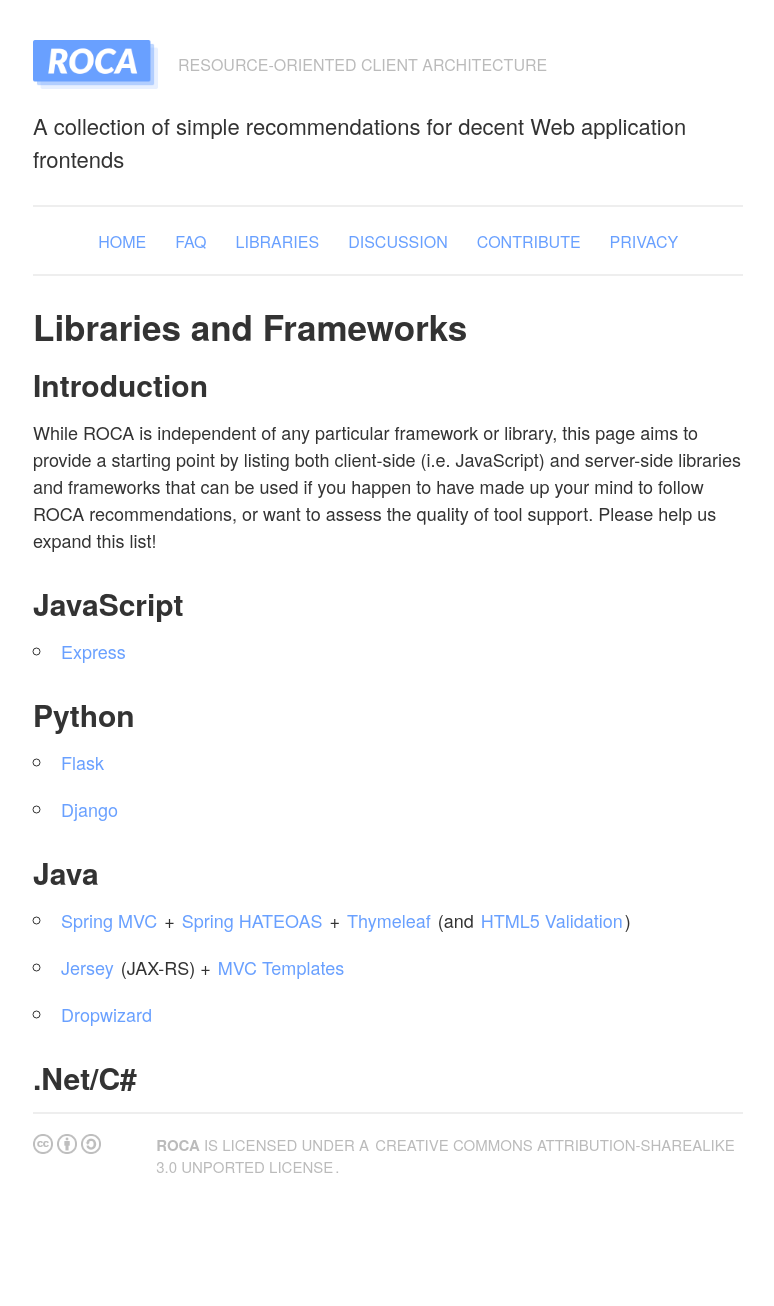
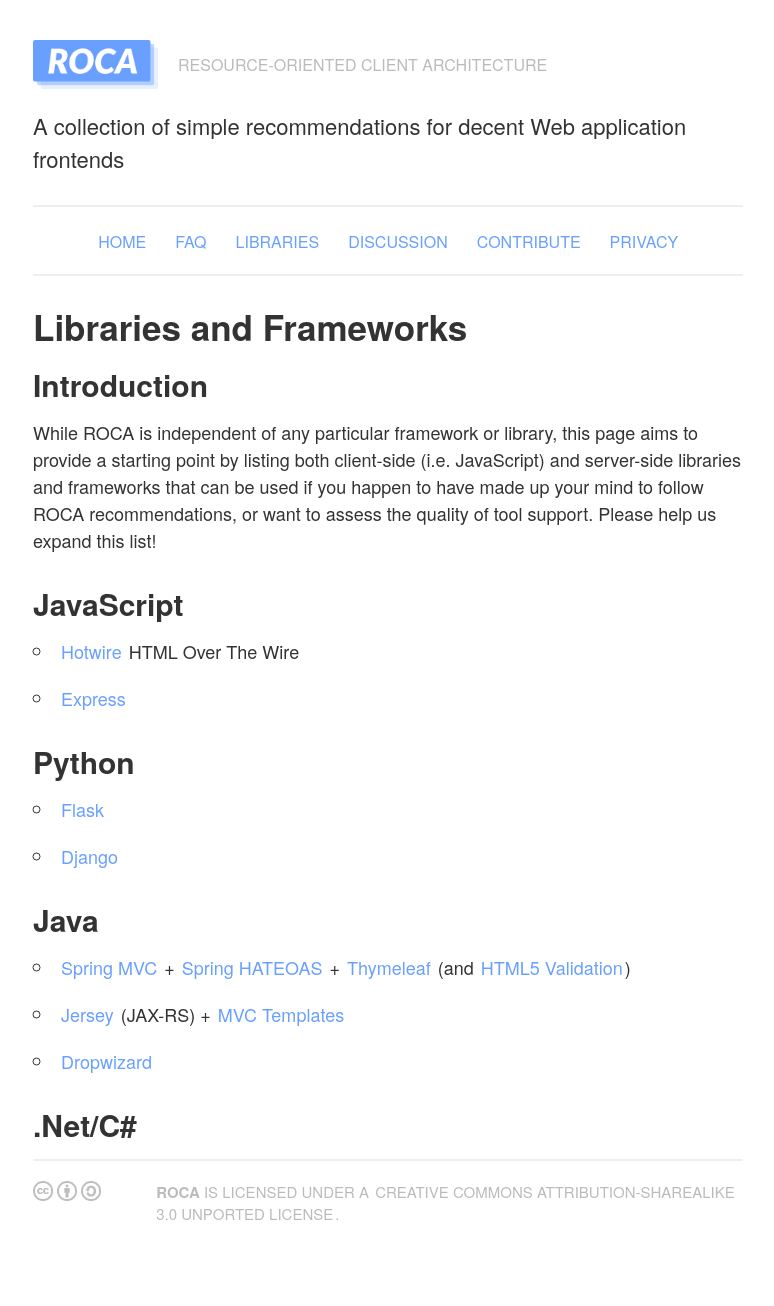
Before and after one commit to innoq/ROCA, a Jekyll site: the page built from tools.md, in a window 1280 px wide. Shown: the whole page, without its empty margins (127-901 px from the left). Built offline with Jekyll 4.4.1, drawn with Linux system fonts in a browser that asks for light colours; before the commit the page ends 1259 px from its top, so only the background shows below that.

Commit message:
Update tools.md
Add Hotwire
Update links to other tools

```diff
--- a/tools.md
+++ b/tools.md
@@ -17,16 +17,17 @@
 
 ### JavaScript
 
-* [Express](http://expressjs.com)
+* [Hotwire](https://hotwire.dev/) HTML Over The Wire
+* [Express](https://expressjs.com/)
 
 ### Python
 
-* [Flask](http://flask.pocoo.org)
-* [Django](https://www.djangoproject.com)
+* [Flask](https://palletsprojects.com/p/flask/)
+* [Django](https://www.djangoproject.com/)
 
 ### Java
-* [Spring MVC](http://www.springsource.org/features/modern-web) + [Spring HATEOAS](https://github.com/SpringSource/spring-hateoas#spring-hateoas) + [Thymeleaf](http://www.thymeleaf.org) (and [HTML5 Validation](http://html5valdialect.sourceforge.net))
-* [Jersey](https://jersey.java.net) (JAX-RS) + [MVC Templates](https://jersey.java.net/nonav/documentation/latest/mvc.html)
-* [Dropwizard](http://dropwizard.codahale.com)
+* [Spring MVC](https://spring.io/web-applications) + [Spring HATEOAS](https://github.com/SpringSource/spring-hateoas#spring-hateoas) + [Thymeleaf](https://www.thymeleaf.org/) (and [HTML5 Validation](http://html5valdialect.sourceforge.net))
+* [Jersey](https://jersey.java.net/) (JAX-RS) + [MVC Templates](https://jersey.java.net/nonav/documentation/latest/mvc.html)
+* [Dropwizard](https://www.dropwizard.io/)
 
 ### .Net/C#
```
